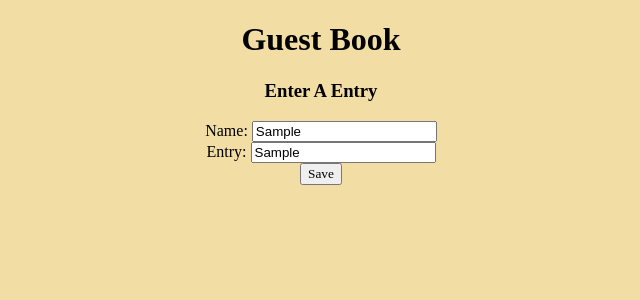
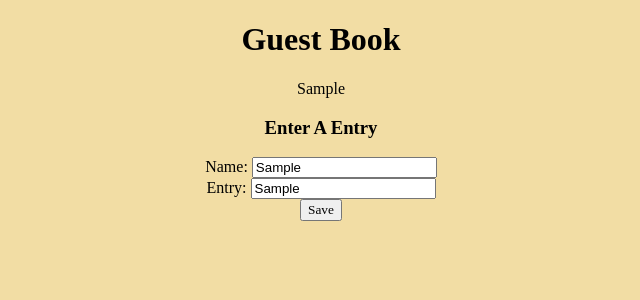
Before and after one commit to Libbi-Dunham/react-guestbook, a React (Create React App) app: page / in a window 1280 px wide. Both pictures are taken after typing "Sample", "Sample" into the empty fields and a click on the button "Save". Shown: the top 300 px of the page, without its empty margins (319-959 px from the left). Built offline with nearby package versions, Linux system fonts and the light colour scheme; a web font is replaced by a local one.

Commit message:
got the user and entry to pop up

```diff
--- a/src/Components/EntryForm/EntryForm.js
+++ b/src/Components/EntryForm/EntryForm.js
@@ -1,15 +1,18 @@
 import React from 'react';
 import { useState } from 'react';
 import { useEntries } from '../../Context/EntryContext';
+import { useUser } from '../../Context/UserContext';
 
 export default function EntryForm() {
   const [userText, setUserText] = useState('');
   const [entryText, setEntryText] = useState('');
   const { entries, setEntries } = useEntries();
+  const { user, setUser } = useUser();
 
   const handleSubmit = async (e) => {
     e.preventDefault();
-    setUserText(userText);
+    setUser(userText);
+    setEntries([...entries, { entry: entryText, user }]);
   };
 
   return (
--- a/src/Components/EntryList/EntryList.js
+++ b/src/Components/EntryList/EntryList.js
@@ -1,6 +1,6 @@
 import React from 'react';
-import { useState } from 'react';
-import EntryForm from '../../Components/EntryForm/EntryForm';
+// import { useState } from 'react';
+// import EntryForm from '../../Components/EntryForm/EntryForm';
 import { useEntries } from '../../Context/EntryContext';
 
 export default function EntryList() {
@@ -17,7 +17,12 @@ export default function EntryList() {
     <div>
       <h1> Guest Book</h1>
       {entries.map(({ entry, user }) => {
-        return <div key={`${entry}`}></div>;
+        return (
+          <div key={`${entry}`}>
+            {entry}
+            {user}
+          </div>
+        );
       })}
     </div>
   );
--- a/src/Views/Home/Home.js
+++ b/src/Views/Home/Home.js
@@ -1,13 +1,12 @@
 import EntryForm from '../../Components/EntryForm/EntryForm';
 import EntryList from '../../Components/EntryList/EntryList';
-import { EntryProvider } from '../../Context/EntryContext';
 
 const Home = () => {
   return (
-    <EntryProvider>
+    <>
       <EntryList />
       <EntryForm />
-    </EntryProvider>
+    </>
   );
 };
 
--- a/src/index.js
+++ b/src/index.js
@@ -2,11 +2,16 @@ import React from 'react';
 import ReactDOM from 'react-dom';
 import './index.css';
 import App from './App';
-// import { UserProvider } from './Context/UserContext';
+import { UserProvider } from './Context/UserContext';
+import { EntryProvider } from './Context/EntryContext';
 
 ReactDOM.render(
   <React.StrictMode>
-    <App />
+    <UserProvider>
+      <EntryProvider>
+        <App />
+      </EntryProvider>
+    </UserProvider>
   </React.StrictMode>,
   document.getElementById('root')
 );
```
